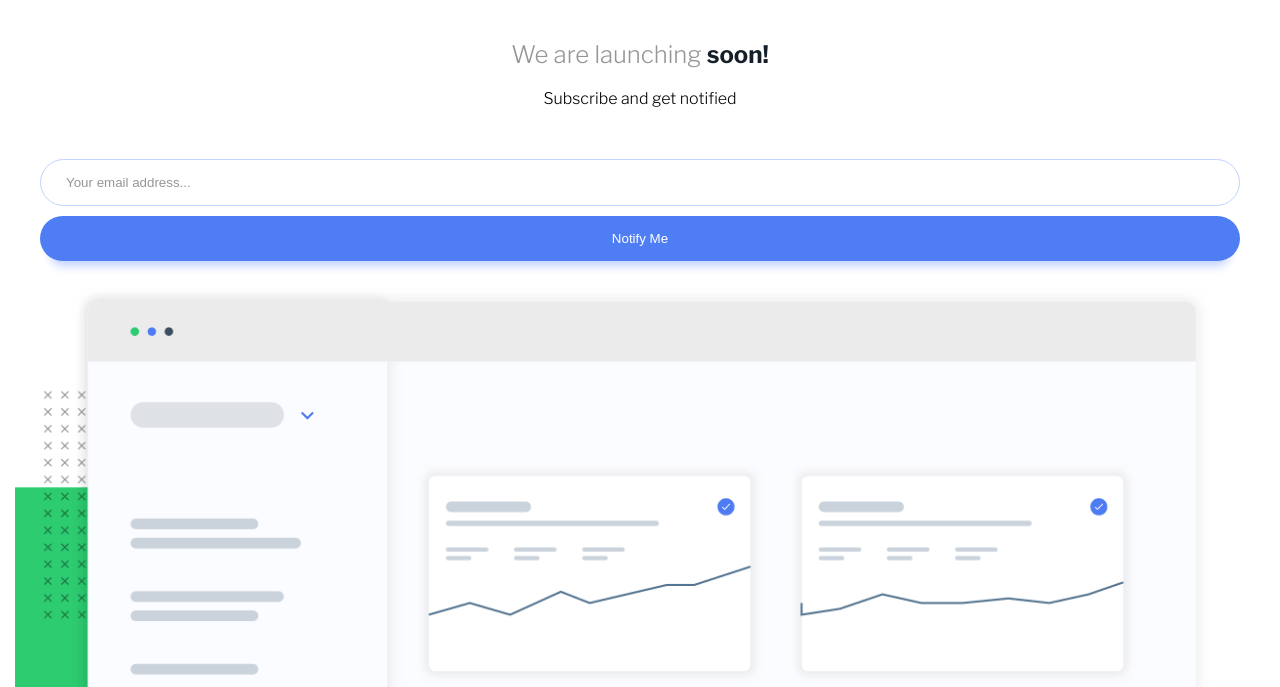
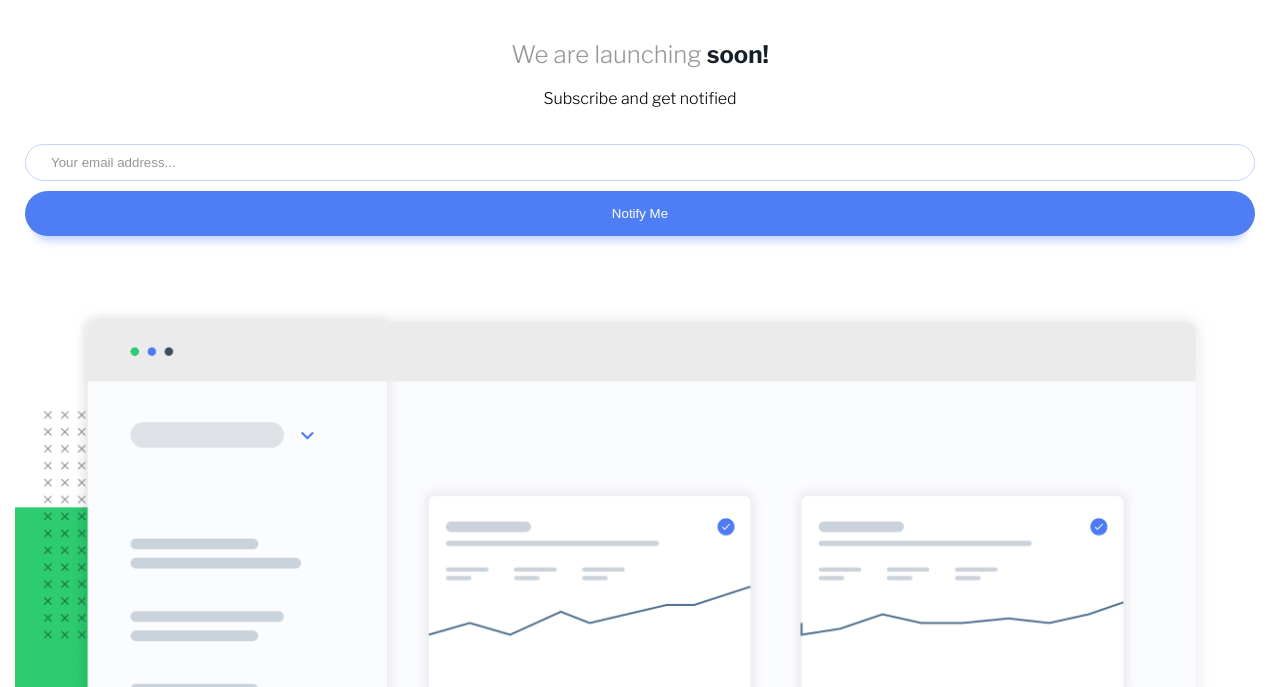
Before and after one commit to lmpko/frontendmentor-ping-coming-soon-page-master, a React app: page / in a window 1280 px wide. Shown: the part 113-800 px from the top of the page. Built offline with nearby package versions, Linux system fonts and the light colour scheme.

Commit message:
paddings changed

```diff
--- a/app.css
+++ b/app.css
@@ -46,12 +46,12 @@ main{
 .email-sub{
     display: flex;
     flex-direction: column;
-    padding: 1.5625rem;
+    padding: .625rem;
 }
 
 .email-sub input{
     border-radius: 3.125rem;
-    padding: .9375rem 1.5625rem;
+    padding: .625rem 1.5625rem;
     margin: .625rem 0;
     border: 1px solid var(--secondary-color);
 }
@@ -72,4 +72,5 @@ main{
 .preview-img{
     max-width: 100%;
     height: auto;
+    margin: 3.75rem 0;
 }
```
